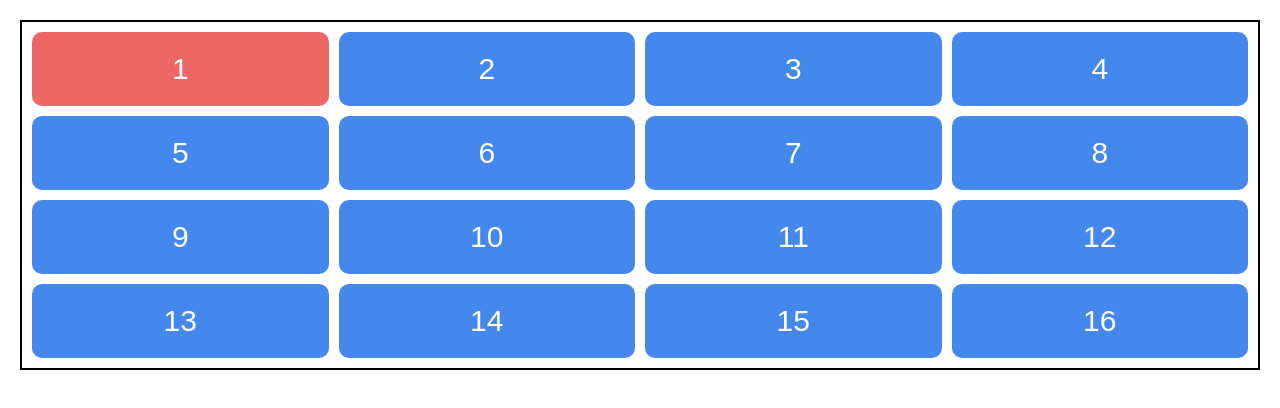
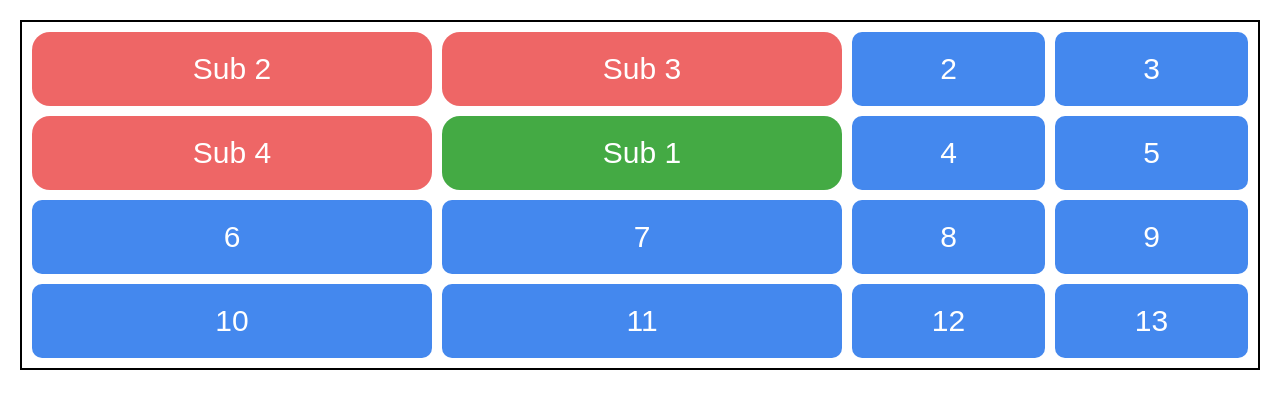
Before and after one commit to valentino-ortiz/curso-html-css, a plain HTML site: page CSS/Grid/Subgrid/index.html in a window 1280 px wide. Drawn offline with Linux system fonts and the light colour scheme.

Commit message:
Actualizacion 19/8

```diff
--- /dev/null
+++ b/CSS/Grid/Creando una Pagina Web/styles.css
@@ -0,0 +1,14 @@
+/* Colores que vamos a utilizar:
+#4488ee
+#e2eaff
+#18233f */
+
+*{
+    box-sizing: border-box;
+}
+
+body{
+    margin: 0;
+    font-family: 'Montserrat';
+    background-color: #e2eaff;
+}
--- a/CSS/Grid/Subgrid/index.html
+++ b/CSS/Grid/Subgrid/index.html
@@ -8,7 +8,12 @@
 </head>
 <body>
     <div class="grid">
-        <div class="grid-item">1</div>
+        <div class="grid-item">
+            <div class="subgrid_item">Sub 1</div>
+            <div class="subgrid_item">Sub 2</div>
+            <div class="subgrid_item">Sub 3</div>
+            <div class="subgrid_item">Sub 4</div>
+        </div>
         <div class="grid-item">2</div>
         <div class="grid-item">3</div>
         <div class="grid-item">4</div>
@@ -21,9 +26,7 @@
         <div class="grid-item">11</div>
         <div class="grid-item">12</div>
         <div class="grid-item">13</div>
-        <div class="grid-item">14</div>
-        <div class="grid-item">15</div>
-        <div class="grid-item">16</div>
+
     </div>
 </body>
 </html>
--- a/CSS/Grid/Subgrid/styles.css
+++ b/CSS/Grid/Subgrid/styles.css
@@ -21,9 +21,28 @@ div, body{
 }
 
 .grid-item:first-child{
+    grid-area: 1/1/span 2/span 2;
+    display: grid;
+    grid-template-columns: subgrid;
+    grid-template-rows: subgrid;
+    gap: 10px;
+    padding: 0;
+    background-color: transparent;
+}
+
+.subgrid_item{
     background-color: #e66;
-    align-self: stretch;
+    padding: 20px;
+    border-radius: 18px;
+    text-align: center;
+    width: 400px;
 }
+
+.subgrid_item:first-child{
+    order: 2;
+    background-color: #4a4;
+}
+
 
 .grid-item{
     background-color: #48e;
@@ -33,7 +52,6 @@ div, body{
     max-width: 100%;
     display: flex;
     justify-content: center;
-    align-items: center;
     padding: 20px;
 }
 
```
Also changed, not shown: CSS/Grid/Creando una Pagina Web/index.html (added, +25 -0 lines), CSS/Grid/Creando una Pagina Web/ada13logo.png (added), CSS/Grid/Creando una Pagina Web/daltojpg.jpg (added).
